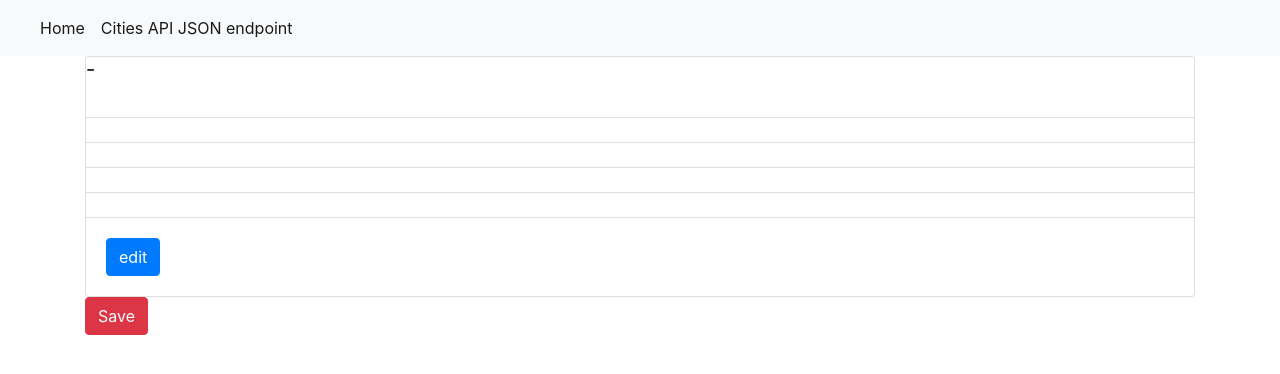
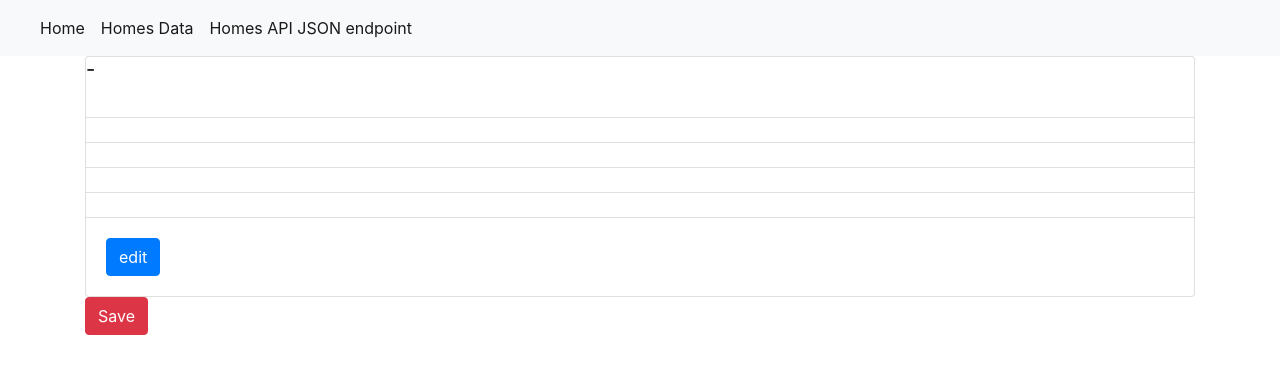
Before and after one commit to trivedi17/Python_Docker_Flask_Pycharm, a Flask app: page /view/1 in a window 1280 px wide. Shown: the top 374 px of the page. Run offline with Flask 2, Linux system fonts and the light colour scheme; tables that the repository leaves empty or names only in its code hold one stand-in row (values such as "Sample post"); some libraries are stand-ins or nearby versions.

Commit message:
Edited layout.html file

```diff
--- a/app/templates/layout.html
+++ b/app/templates/layout.html
@@ -34,14 +34,21 @@
         <a class="nav-link" href="#">Home <span class="sr-only">(current)</span></a>
       </li>
       <li class="nav-item active">
-        <a class="nav-link" href="api/cities">Cities API JSON endpoint <span class="sr-only">(current)</span></a>
+        <a class="nav-link" href="/data/homes">Homes Data <span class="sr-only">(current)</span></a>
+      </li>
+      <li class="nav-item active">
+        <a class="nav-link" href="api/homes">Homes API JSON endpoint <span class="sr-only">(current)</span></a>
       </li>
 
     </ul>
   </div>
 </nav>
-<main role="main" class="container">{% block content %}{% endblock %}</main>
-    <div id="footer">
+<main role="main" class="container">
+
+    {% block content %}
+    {% endblock %}
+</main>
+<div id="footer">
 <!-- Optional JavaScript -->
 <!-- jQuery first, then Popper.js, then Bootstrap JS -->
 <script src="https://code.jquery.com/jquery-3.4.1.slim.min.js"
@@ -53,6 +60,6 @@
 <script src="https://stackpath.bootstrapcdn.com/bootstrap/4.4.1/js/bootstrap.min.js"
         integrity="sha384-wfSDF2E50Y2D1uUdj0O3uMBJnjuUD4Ih7YwaYd1iqfktj0Uod8GCExl3Og8ifwB6"
         crossorigin="anonymous"></script>
-    </div>
+</div>
 </body>
 </html>
```
